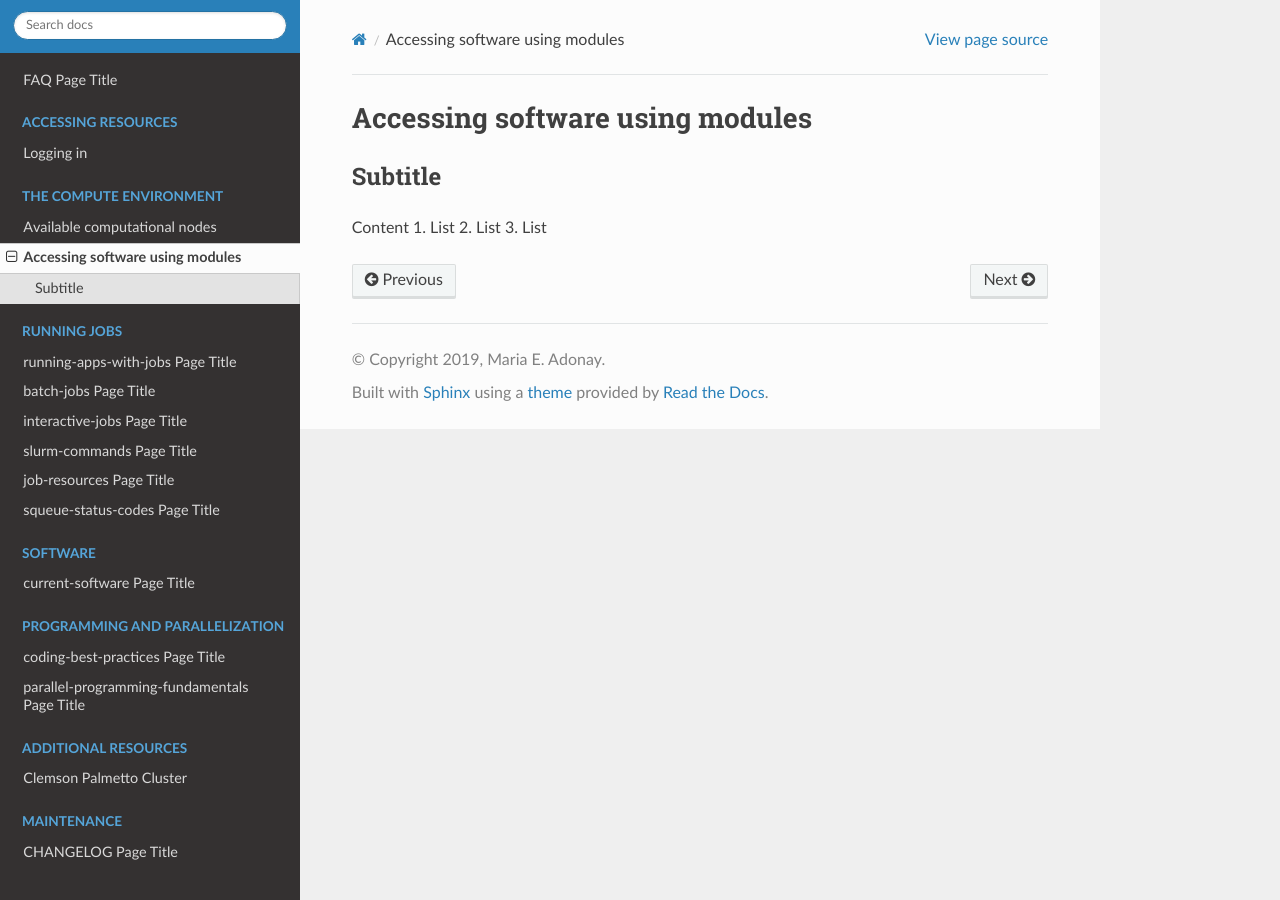
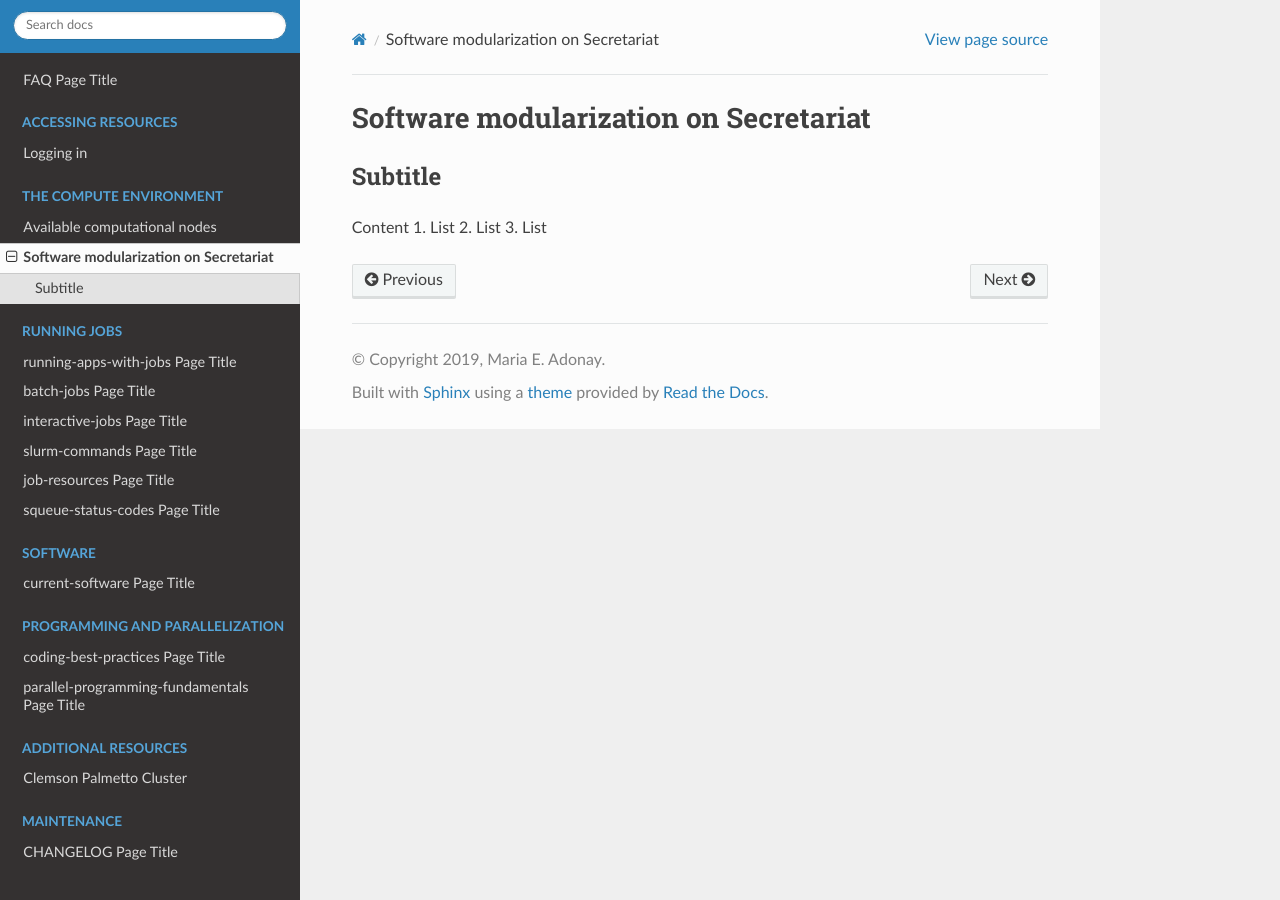
Before and after one commit to amalgamaria/secretariat, a Sphinx documentation site: the page built from docs/compute/modules.rst, in a window 1280 px wide. Built offline with Sphinx 7.4.7 and the Read the Docs theme 2.0.0, drawn with Linux system fonts in a browser that asks for light colours.

Commit message:
Change title -v2

```diff
--- a/docs/compute/modules.rst
+++ b/docs/compute/modules.rst
@@ -1,5 +1,5 @@
-Accessing software using modules
-================================
+Software modularization on Secretariat
+======================================
 
 Subtitle
 ********
```
